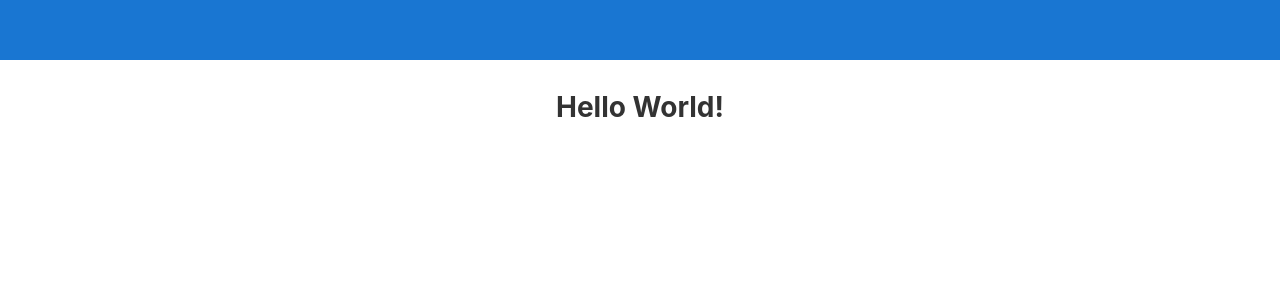
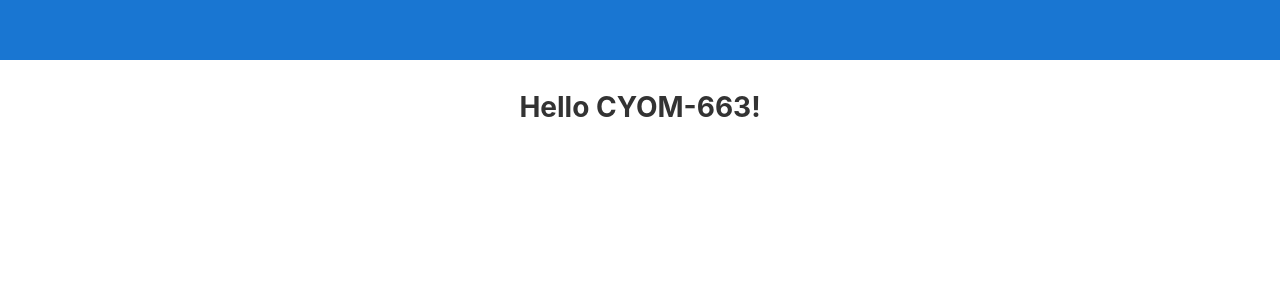
Before and after one commit to NSPatel-HU/hello-world, an Angular app: page / in a window 1280 px wide. Shown: the top 300 px of the page. Built offline with nearby package versions, Linux system fonts and the light colour scheme.

Commit message:
test jenkins pipeline

```diff
--- a/src/app/app.component.html
+++ b/src/app/app.component.html
@@ -298,7 +298,7 @@
 </div>
 
 <div class="content" role="main">
-  <span><h1>Hello World!</h1></span>
+  <span><h1>Hello CYOM-663!</h1></span>
   <div class="card-container">
   </div>
   <!-- Footer -->
```
